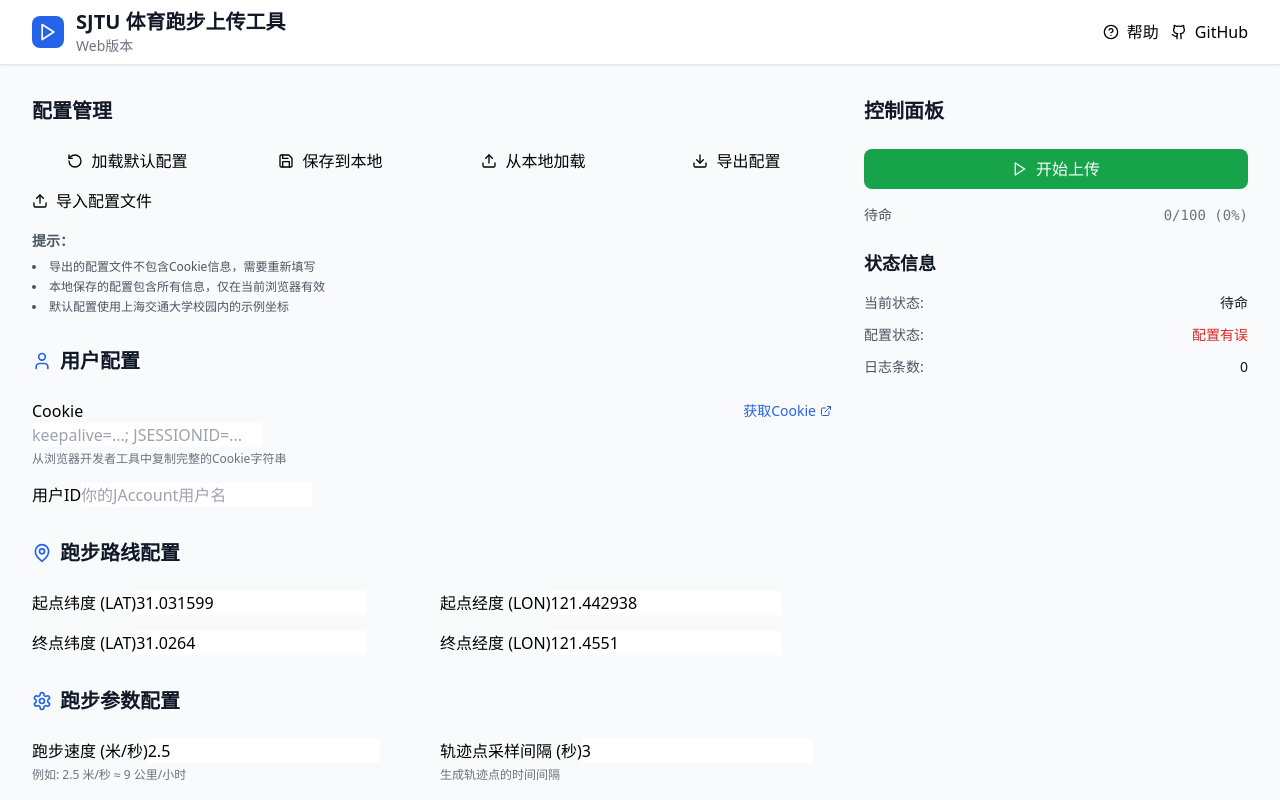
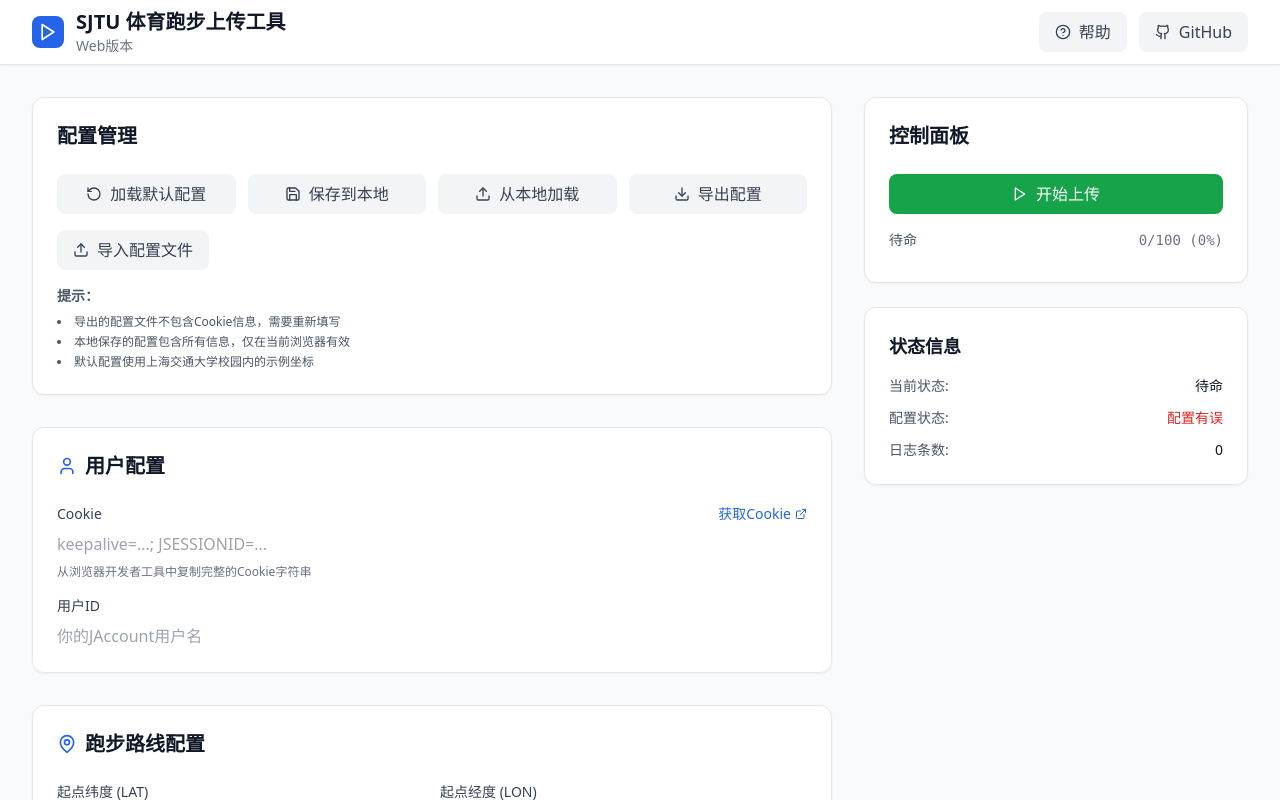
Before and after one commit to fdg2025/SJTU_RUNNER_WEB, a Next.js app in the folder web/: page / in a window 1280 px wide. Shown: the top 800 px of the page. Built offline with nearby package versions, Linux system fonts and the light colour scheme.

Commit message:
Add files via upload

```diff
--- a/web/app/page.tsx
+++ b/web/app/page.tsx
@@ -147,7 +147,7 @@
             <div className="flex items-center gap-3">
               <button
                 onClick={() => setShowHelp(!showHelp)}
-                className="btn-secondary flex items-center gap-2"
+                className="bg-gray-100 hover:bg-gray-200 text-gray-700 font-medium px-4 py-2 rounded-lg transition-colors duration-200 flex items-center gap-2"
               >
                 <HelpCircle className="w-4 h-4" />
                 帮助
@@ -156,7 +156,7 @@
                 href="https://github.com"
                 target="_blank"
                 rel="noopener noreferrer"
-                className="btn-secondary flex items-center gap-2"
+                className="bg-gray-100 hover:bg-gray-200 text-gray-700 font-medium px-4 py-2 rounded-lg transition-colors duration-200 flex items-center gap-2"
               >
                 <Github className="w-4 h-4" />
                 GitHub
@@ -234,7 +234,7 @@
           {/* Right Column - Controls and Status */}
           <div className="space-y-6">
             {/* Control Panel */}
-            <div className="card">
+            <div className="bg-white rounded-xl shadow-sm border border-gray-200 p-6">
               <h2 className="text-xl font-semibold text-gray-900 mb-6">控制面板</h2>
 
               <div className="space-y-4">
@@ -267,7 +267,7 @@
             </div>
 
             {/* Status Info */}
-            <div className="card">
+            <div className="bg-white rounded-xl shadow-sm border border-gray-200 p-6">
               <h3 className="text-lg font-semibold text-gray-900 mb-4">状态信息</h3>
               <div className="space-y-3 text-sm">
                 <div className="flex justify-between">
--- a/web/components/ConfigForm.tsx
+++ b/web/components/ConfigForm.tsx
@@ -30,7 +30,7 @@
     handleInputChange('START_TIME_EPOCH_MS', timestamp);
   };
 
-  const formatDateTimeLocal = (timestamp: number | null) => {
+  const formatDateTimeLocal = (timestamp: number | null | undefined) => {
     if (!timestamp) return '';
     const date = new Date(timestamp);
     return date.toISOString().slice(0, 16);
@@ -39,16 +39,16 @@
   return (
     <div className="space-y-8">
       {/* User Configuration */}
-      <div className="card">
+      <div className="bg-white rounded-xl shadow-sm border border-gray-200 p-6">
         <div className="flex items-center gap-2 mb-6">
           <User className="w-5 h-5 text-primary-600" />
           <h2 className="text-xl font-semibold text-gray-900">用户配置</h2>
         </div>
 
         <div className="space-y-4">
-          <div className="form-group">
+          <div className="space-y-2">
             <div className="flex items-center justify-between">
-              <label className="form-label">Cookie</label>
+              <label className="block text-sm font-medium text-gray-700">Cookie</label>
               <a
                 href="https://pe.sjtu.edu.cn/phone/#/indexPortrait"
                 target="_blank"
@@ -72,8 +72,8 @@
             </p>
           </div>
 
-          <div className="form-group">
-            <label className="form-label">用户ID</label>
+          <div className="space-y-2">
+            <label className="block text-sm font-medium text-gray-700">用户ID</label>
             <input
               type="text"
               className="input-field"
@@ -87,15 +87,15 @@
       </div>
 
       {/* Route Configuration */}
-      <div className="card">
+      <div className="bg-white rounded-xl shadow-sm border border-gray-200 p-6">
         <div className="flex items-center gap-2 mb-6">
           <MapPin className="w-5 h-5 text-primary-600" />
           <h2 className="text-xl font-semibold text-gray-900">跑步路线配置</h2>
         </div>
 
         <div className="grid grid-cols-1 md:grid-cols-2 gap-4">
-          <div className="form-group">
-            <label className="form-label">起点纬度 (LAT)</label>
+          <div className="space-y-2">
+            <label className="block text-sm font-medium text-gray-700">起点纬度 (LAT)</label>
             <input
               type="number"
               step="0.000001"
@@ -107,8 +107,8 @@
             />
           </div>
 
-          <div className="form-group">
-            <label className="form-label">起点经度 (LON)</label>
+          <div className="space-y-2">
+            <label className="block text-sm font-medium text-gray-700">起点经度 (LON)</label>
             <input
               type="number"
               step="0.000001"
@@ -120,8 +120,8 @@
             />
           </div>
 
-          <div className="form-group">
-            <label className="form-label">终点纬度 (LAT)</label>
+          <div className="space-y-2">
+            <label className="block text-sm font-medium text-gray-700">终点纬度 (LAT)</label>
             <input
               type="number"
               step="0.000001"
@@ -133,8 +133,8 @@
             />
           </div>
 
-          <div className="form-group">
-            <label className="form-label">终点经度 (LON)</label>
+          <div className="space-y-2">
+            <label className="block text-sm font-medium text-gray-700">终点经度 (LON)</label>
             <input
               type="number"
               step="0.000001"
@@ -149,15 +149,15 @@
       </div>
 
       {/* Running Parameters */}
-      <div className="card">
+      <div className="bg-white rounded-xl shadow-sm border border-gray-200 p-6">
         <div className="flex items-center gap-2 mb-6">
           <Settings className="w-5 h-5 text-primary-600" />
           <h2 className="text-xl font-semibold text-gray-900">跑步参数配置</h2>
         </div>
 
         <div className="grid grid-cols-1 md:grid-cols-2 gap-4">
-          <div className="form-group">
-            <label className="form-label">跑步速度 (米/秒)</label>
+          <div className="space-y-2">
+            <label className="block text-sm font-medium text-gray-700">跑步速度 (米/秒)</label>
             <input
               type="number"
               step="0.1"
@@ -172,8 +172,8 @@
             </p>
           </div>
 
-          <div className="form-group">
-            <label className="form-label">轨迹点采样间隔 (秒)</label>
+          <div className="space-y-2">
+            <label className="block text-sm font-medium text-gray-700">轨迹点采样间隔 (秒)</label>
             <input
               type="number"
               className="input-field"
@@ -190,7 +190,7 @@
       </div>
 
       {/* Time Configuration */}
-      <div className="card">
+      <div className="bg-white rounded-xl shadow-sm border border-gray-200 p-6">
         <div className="flex items-center gap-2 mb-6">
           <Clock className="w-5 h-5 text-primary-600" />
           <h2 className="text-xl font-semibold text-gray-900">跑步时间配置</h2>
@@ -212,11 +212,11 @@
           </div>
 
           {!useCurrentTime && (
-            <div className="form-group">
-              <label className="form-label">手动设置开始时间</label>
+            <div className="space-y-2">
+              <label className="block text-sm font-medium text-gray-700">手动设置开始时间</label>
               <input
                 type="datetime-local"
-                className="input-field"
+                className="w-full px-3 py-2 border border-gray-300 rounded-lg focus:ring-2 focus:ring-blue-500 focus:border-transparent transition-all duration-200"
                 value={formatDateTimeLocal(config.START_TIME_EPOCH_MS)}
                 onChange={(e) => handleDateTimeChange(e.target.value)}
                 disabled={disabled}
--- a/web/components/ConfigManager.tsx
+++ b/web/components/ConfigManager.tsx
@@ -120,12 +120,12 @@
   };
 
   return (
-    <div className="card">
+    <div className="bg-white rounded-xl shadow-sm border border-gray-200 p-6">
       <h2 className="text-xl font-semibold text-gray-900 mb-6">配置管理</h2>
 
       {message && (
         <div className={`mb-4 p-3 rounded-lg ${
-          message.type === 'success' ? 'alert-success' : 'alert-error'
+          message.type === 'success' ? 'bg-green-50 border-green-200 text-green-800' : 'bg-red-50 border-red-200 text-red-800'
         }`}>
           {message.text}
         </div>
@@ -135,7 +135,7 @@
         <button
           onClick={handleLoadDefault}
           disabled={disabled}
-          className="btn-secondary flex items-center justify-center gap-2"
+          className="bg-gray-100 hover:bg-gray-200 text-gray-700 font-medium px-4 py-2 rounded-lg transition-colors duration-200 flex items-center justify-center gap-2"
         >
           <RotateCcw className="w-4 h-4" />
           加载默认配置
@@ -144,7 +144,7 @@
         <button
           onClick={handleSaveToLocalStorage}
           disabled={disabled}
-          className="btn-secondary flex items-center justify-center gap-2"
+          className="bg-gray-100 hover:bg-gray-200 text-gray-700 font-medium px-4 py-2 rounded-lg transition-colors duration-200 flex items-center justify-center gap-2"
         >
           <Save className="w-4 h-4" />
           保存到本地
@@ -153,7 +153,7 @@
         <button
           onClick={handleLoadFromLocalStorage}
           disabled={disabled}
-          className="btn-secondary flex items-center justify-center gap-2"
+          className="bg-gray-100 hover:bg-gray-200 text-gray-700 font-medium px-4 py-2 rounded-lg transition-colors duration-200 flex items-center justify-center gap-2"
         >
           <Upload className="w-4 h-4" />
           从本地加载
@@ -162,7 +162,7 @@
         <button
           onClick={handleExportConfig}
           disabled={disabled}
-          className="btn-secondary flex items-center justify-center gap-2"
+          className="bg-gray-100 hover:bg-gray-200 text-gray-700 font-medium px-4 py-2 rounded-lg transition-colors duration-200 flex items-center justify-center gap-2"
         >
           <Download className="w-4 h-4" />
           导出配置
@@ -170,7 +170,7 @@
       </div>
 
       <div className="mt-4">
-        <label className="btn-secondary cursor-pointer inline-flex items-center gap-2">
+        <label className="bg-gray-100 hover:bg-gray-200 text-gray-700 font-medium px-4 py-2 rounded-lg transition-colors duration-200 cursor-pointer inline-flex items-center gap-2">
           <Upload className="w-4 h-4" />
           导入配置文件
           <input
--- a/web/components/LogOutput.tsx
+++ b/web/components/LogOutput.tsx
@@ -60,7 +60,7 @@
 
   if (logs.length === 0) {
     return (
-      <div className={`card ${className}`}>
+      <div className={`bg-white rounded-xl shadow-sm border border-gray-200 p-6 ${className}`}>
         <h3 className="text-lg font-semibold text-gray-900 mb-4">日志输出</h3>
         <div className="text-center text-gray-500 py-8">
           <Info className="w-8 h-8 mx-auto mb-2 opacity-50" />
@@ -71,7 +71,7 @@
   }
 
   return (
-    <div className={`card ${className}`}>
+    <div className={`bg-white rounded-xl shadow-sm border border-gray-200 p-6 ${className}`}>
       <h3 className="text-lg font-semibold text-gray-900 mb-4">日志输出</h3>
       <div
         ref={logContainerRef}
```
